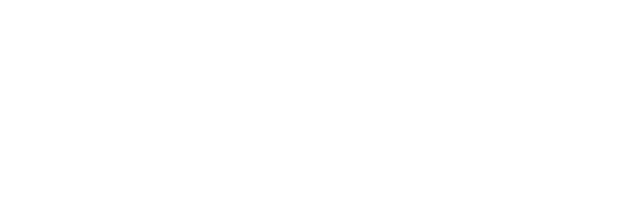
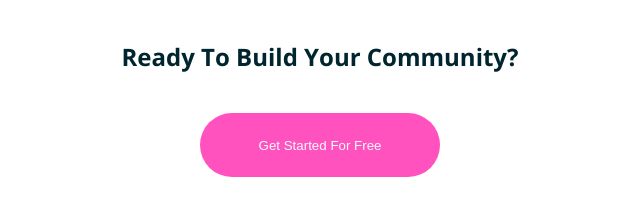
Before and after one commit to johnnyea/retoLanding, a plain HTML site: page index.html in a window 1280 px wide. Shown: the whole page, without its empty margins (320-960 px from the left). Drawn offline with nearby package versions, Linux system fonts and the light colour scheme.

Commit message:
Se agrega seccion 7

```diff
--- a/index.html
+++ b/index.html
@@ -16,6 +16,11 @@
   </style>
 </head>
 <body>
-
+ <section class="invitation">
+    <h2>Ready To Build Your Community?</h2>
+    <button class="button-request">
+      <span>Get Started For Free</span>
+    </button>
+ </section>
 </body>
 </html>
--- a/styles/styles.css
+++ b/styles/styles.css
@@ -1,14 +1,14 @@
 @import url('https://fonts.googleapis.com/css2?family=Open+Sans:wght@400;600;700&display=swap');
-@import url('https://fonts.googleapis.com/css2?family=Poppins:wght@700&display=swap');
+@import url('https://fonts.googleapis.com/css2?family=Poppins:wght@800&display=swap');
 
 :root{
-    -color-primary-1: hsl(322, 100%, 66%);
-    -color-primary-2: hsl(321, 100%, 78%);
-    -color-primary-3: hsl(0, 100%, 63%);
-    -color-titles: hsl(192, 100%, 9%);
-    -color-text-secundary: hsl(207, 100%, 98%);
+    --color-primary-1: hsl(322, 100%, 66%);
+    --color-primary-2: hsl(321, 100%, 78%);
+    --color-primary-3: hsl(0, 100%, 63%);
+    --color-titles: hsl(192, 100%, 9%);
+    --color-text-secundary: hsl(207, 100%, 98%);
     /*En la fuente open sans el pesos a utilizar es de 700*/
-    -font-Headings: 'Open Sans', sans-serif;
+    --font-Headings: 'Poppins', sans-serif;
 }
 *{
     margin: 0;
@@ -20,3 +20,52 @@ body{
     font-family: 'Open Sans', sans-serif;
     /*Esta fuente tiene los pesos 400 600 700*/
 }
+
+@media only screen and (max-width: 375px){
+.invitation{
+    display: flex;
+    flex-direction: column;
+    justify-content: center;
+    align-items: center;
+    margin: 5vh 0;
+}
+section>h2{
+    text-align: center;
+    color: var(--color-titles);
+}
+section>h2+button{
+    border-radius: 5rem;
+    width: 55vw;
+    height: 8vh;
+    margin-top: 5vh;
+    background-color: var(--color-primary-1);
+}
+section>button>span{
+    color: var(--color-text-secundary);
+}
+}
+
+@media only screen and (min-width: 376px) {
+    .invitation{
+        display: flex;
+        flex-direction: column;
+        justify-content: center;
+        align-items: center;
+        margin: 5vh 0;
+    }
+    section>h2{
+        text-align: center;
+        color: var(--color-titles);
+    }
+    section>h2+button{
+        border-radius: 5rem;
+        width: 15rem;
+        height: 8vh;
+        margin-top: 5vh;
+        background-color: var(--color-primary-1);
+    }
+    section>button>span{
+        color: var(--color-text-secundary);
+    }
+
+}
```
